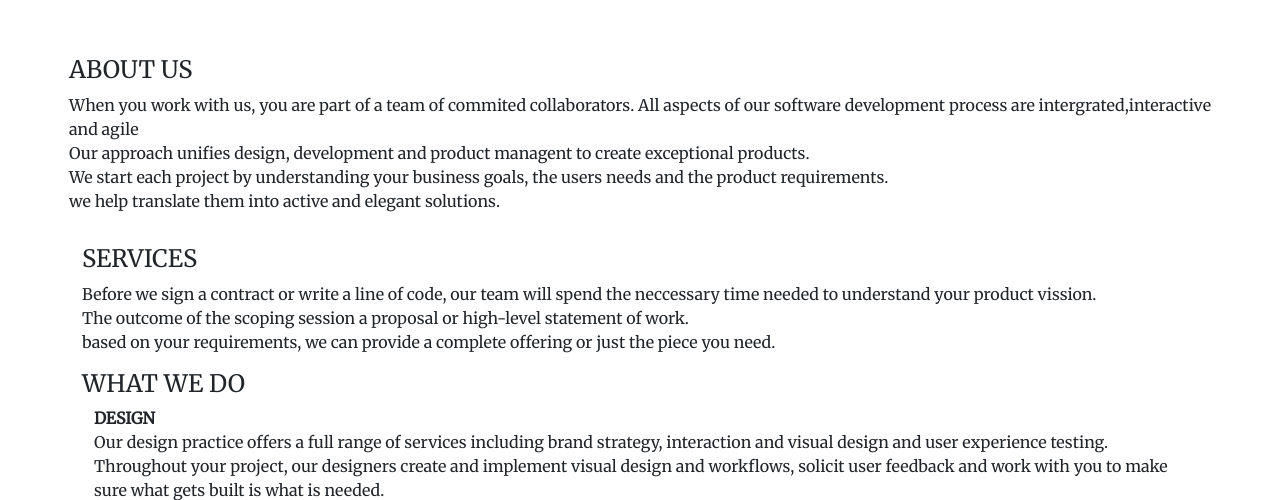
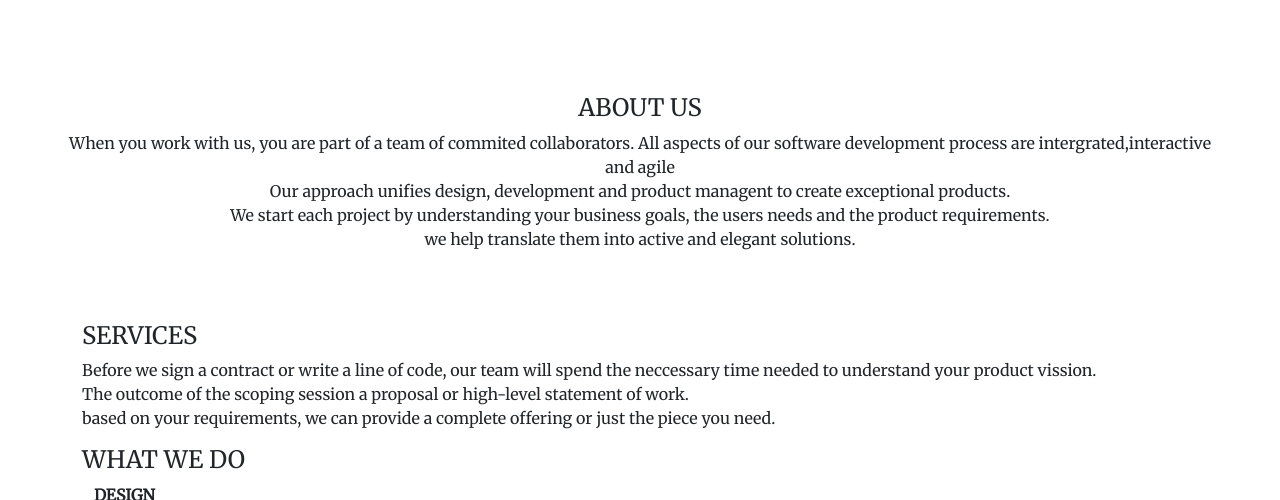
Before and after one commit to gvihendah/delani-studio, a plain HTML site: page index.html in a window 1280 px wide. Shown: the part 600-1100 px from the top of the page. Drawn offline with nearby package versions, Linux system fonts and the light colour scheme; a script that the page names is missing.

Commit message:
changes made to the css file project delani studio

```diff
--- a/css/style.css
+++ b/css/style.css
@@ -27,3 +27,13 @@ body{
     text-align: center;
     min-width: 100%;
 }
+
+#about-us{
+    min-width: 100%;
+    display: flex;
+    flex-direction: column;
+    align-items: center;
+    text-align: center;
+    margin-top: 3%;
+    margin-bottom: 3%;
+}
```
